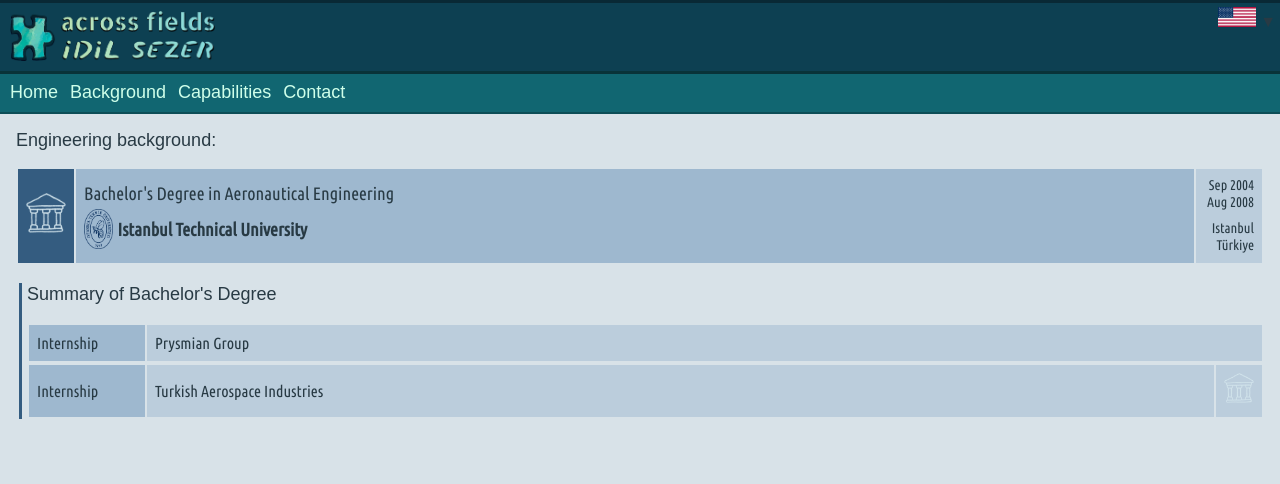
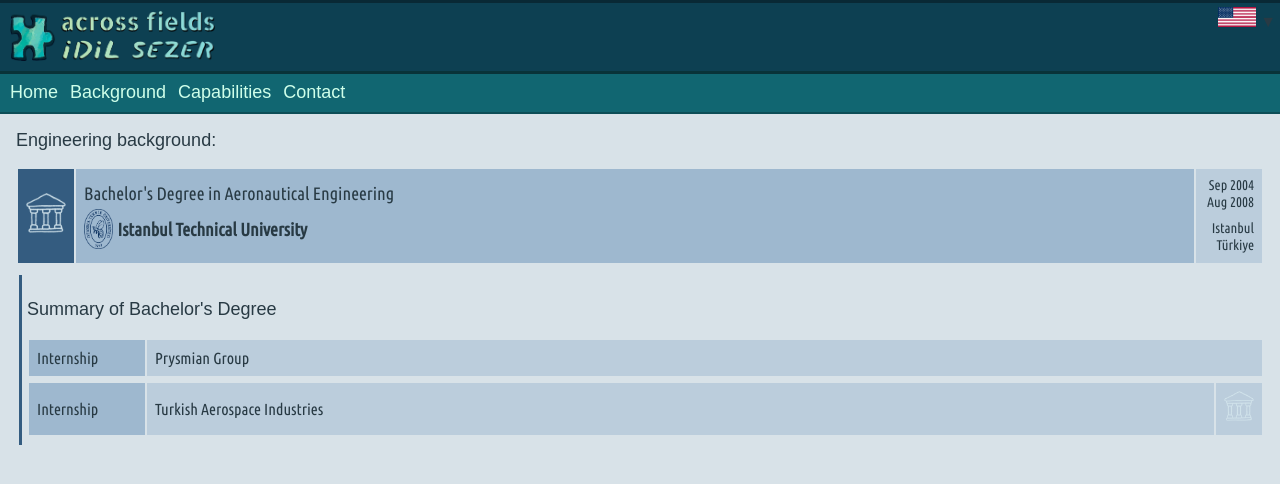
Before and after one commit to acrossfields/idilsezer, a Jekyll site: the page built from en/background.md, in a window 1280 px wide. Shown: the top 484 px of the page. Built offline with Jekyll 4.4.1, drawn with Linux system fonts in a browser that asks for light colours; some web fonts are replaced.

Commit message:
Update style.scss

```diff
--- a/assets/css/style.scss
+++ b/assets/css/style.scss
@@ -163,12 +163,12 @@ body a:hover {
 
 .bg-indented {
   border-left: 3px solid #345c80;
-  margin: 10px 8px 10px 11px;
-  padding: 0 0 0 5px;
+  margin: 5px 8px 5px 11px;
+  padding: 5px 0 5px 5px;
 }
 
 .bg-indented table {
-  margin: 0;
+  margin: 3px 0;
   padding: 0;
 }
 
```
